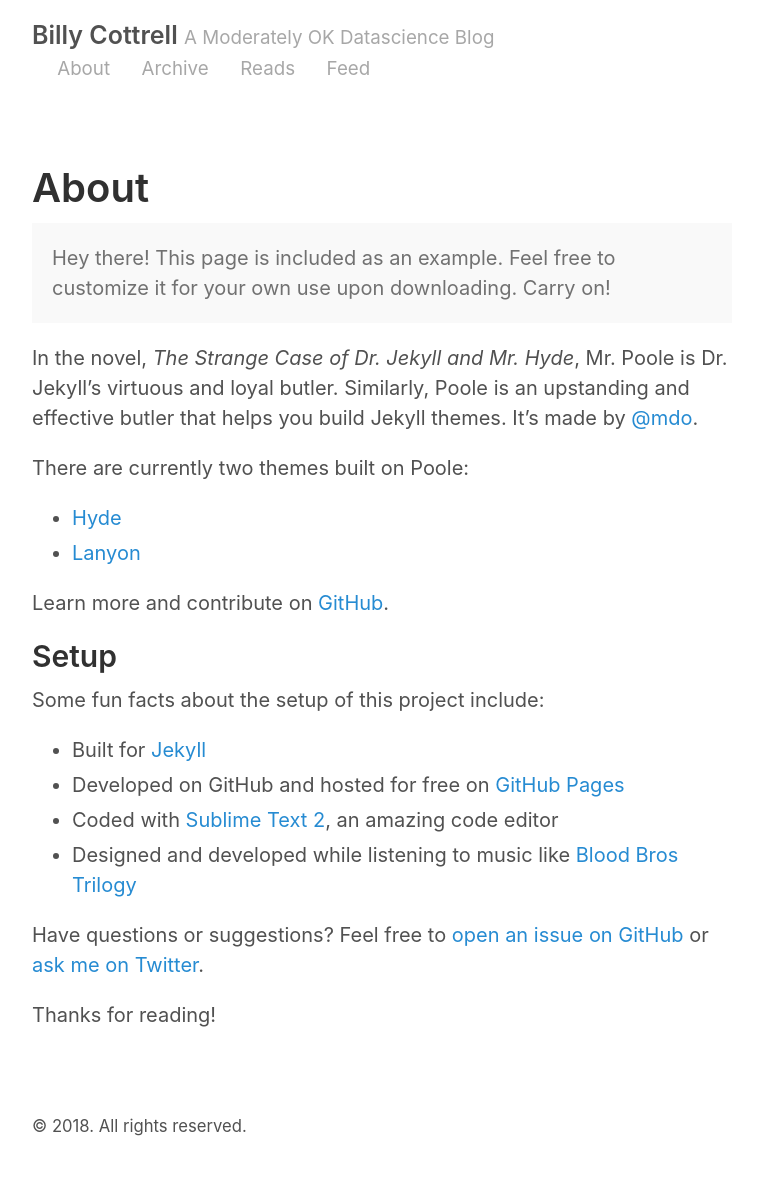
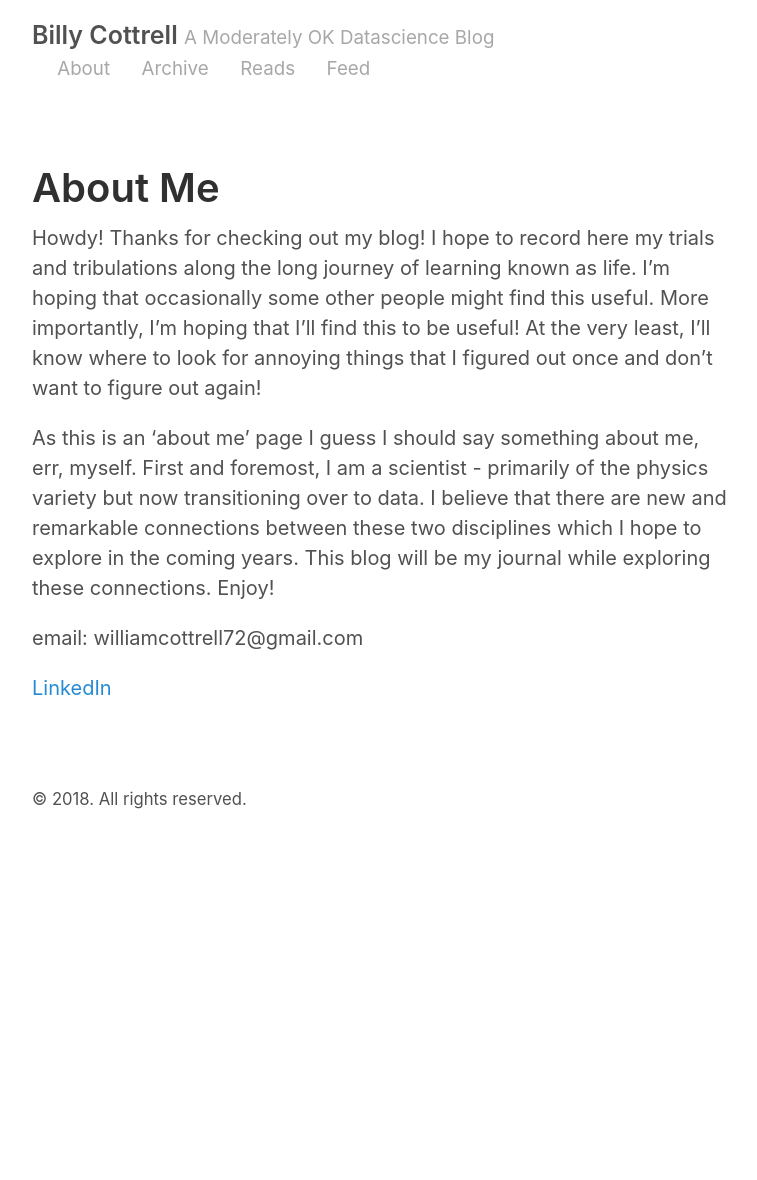
Before and after one commit to williamcottrell72/williamcottrell72.github.io, a Jekyll site: the page built from about.md, in a window 1280 px wide. Shown: the whole page, without its empty margins (258-1015 px from the left). Built offline with Jekyll 4.4.1, drawn with Linux system fonts in a browser that asks for light colours; after the commit the page ends 900 px from its top, so only the background shows below that.

Commit message:
changed about

```diff
--- a/about.md
+++ b/about.md
@@ -1,8 +1,20 @@
 ---
 layout: page
-title: About
+title: About Me
 ---
 
+Howdy!  Thanks for checking out my blog!  I hope to record here my trials and tribulations along the long journey of learning known as life.  I'm hoping that occasionally some other people might find this useful.  More importantly, I'm hoping that I'll find this to be useful!  At the very least, I'll know where to look for annoying things that I figured out once and don't want to figure out again!
+
+As this is an 'about me' page I guess I should say something about me, err, myself.  First and foremost, I am a scientist - primarily of the physics variety but now transitioning over to data.  I believe that there are new and remarkable connections between these two disciplines which I hope to explore in the coming years.  This blog will be my journal while exploring these connections.  Enjoy!
+
+email: williamcottrell72@gmail.com
+
+<a href="https://www.linkedin.com/in/william-cottrell/"> LinkedIn </a>
+
+
+
+
+<!--
 <p class="message">
   Hey there! This page is included as an example. Feel free to customize it for your own use upon downloading. Carry on!
 </p>
@@ -27,4 +39,4 @@ Some fun facts about the setup of this project include:
 
 Have questions or suggestions? Feel free to [open an issue on GitHub](https://github.com/poole/poole/issues/new) or [ask me on Twitter](https://twitter.com/mdo).
 
-Thanks for reading!
+Thanks for reading! -->
```
